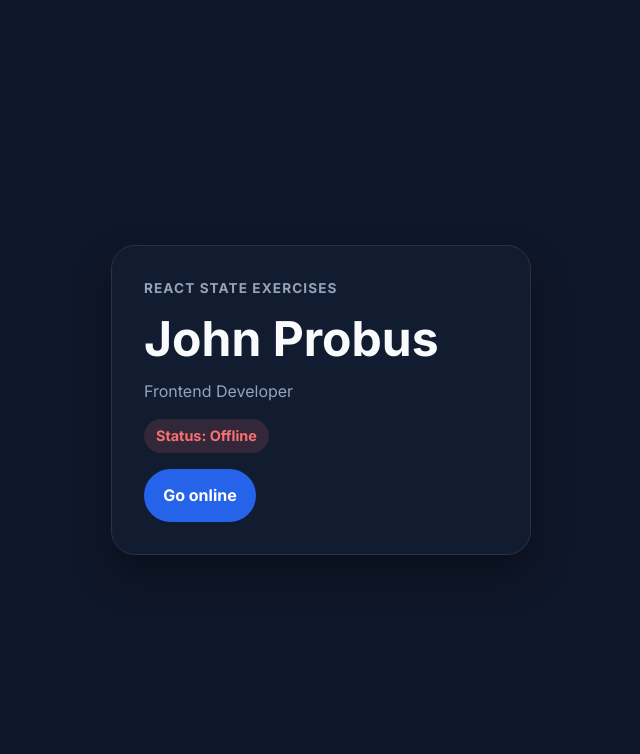
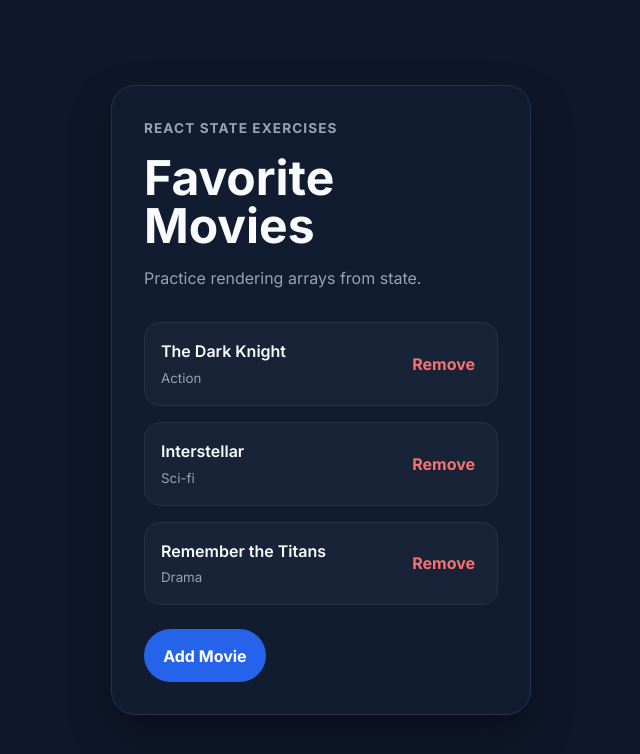
Before and after one commit to jprobussr/react-practice-lab, a React (Vite) app in the folder react-state-exercises/state-exercises-react/: page / in a window 1280 px wide. Shown: the top 754 px of the page, without its empty margins (319-959 px from the left). Built offline with nearby package versions, Linux system fonts and the light colour scheme.

Commit message:
feat: build favorite movies array state exercise

```diff
--- a/react-state-exercises/state-exercises-react/src/App.jsx
+++ b/react-state-exercises/state-exercises-react/src/App.jsx
@@ -1,37 +1,72 @@
-import React, { useState } from 'react';
+import { useState } from 'react';
 
 const App = () => {
-  const [user, setUser] = useState({
-    name: 'John Probus',
-    role: 'Frontend Developer',
-    isOnline: false,
-  });
+  const [movies, setMovies] = useState([
+    { id: 1, title: 'The Dark Knight', genre: 'Action' },
+    { id: 2, title: 'Interstellar', genre: 'Sci-fi' },
+    { id: 3, title: 'Remember the Titans', genre: 'Drama' },
+  ]);
 
-  const handleToggleStatus = () => {
-    setUser((prevUser) => {
-      return {
-        ...prevUser,
-        isOnline: !prevUser.isOnline,
-      };
+  const movieOptions = [
+    { title: 'Inception', genre: 'Sci-Fi' },
+    { title: 'Top Gun Maverick', genre: 'Action' },
+    { title: 'Whiplash', genre: 'Drama' },
+    { title: 'The Matrix', genre: 'Sci-Fi' },
+    { title: 'Creed', genre: 'Sports' },
+  ];
+
+  const handleAddMovie = () => {
+    const randomMovie =
+      movieOptions[Math.floor(Math.random() * movieOptions.length)];
+
+    const newMovie = {
+      id: crypto.randomUUID(),
+      title: randomMovie.title,
+      genre: randomMovie.genre,
+    };
+    setMovies((prevMovies) => {
+      return [...prevMovies, newMovie];
+    });
+  };
+
+  const handleRemoveMovie = (id) => {
+    setMovies((prevMovies) => {
+      return prevMovies.filter((movie) => {
+        return movie.id !== id;
+      });
     });
   };
 
   return (
     <main className="page">
-      <section className={`status-card ${user.isOnline ? 'online' : ''}`}
-      >
+      <section className="status-card">
         <p className="eyebrow">React State Exercises</p>
-        <h1>{user.name}</h1>
-        <p className="role">{user.role}</p>
+        <h1>Favorite Movies</h1>
+        <p className="role">Practice rendering arrays from state.</p>
 
-        <div className="card-actions">
-          <p className={`status-badge ${user.isOnline ? 'online' : 'offline'}`}>
-            Status: {user.isOnline ? 'Online' : 'Offline'}
-          </p>
-          <button onClick={handleToggleStatus} className="toggle-button">
-            {user.isOnline ? 'Go offline' : 'Go online'}
-          </button>
-        </div>
+        <ul className="movie-list">
+          {movies.map((movie) => {
+            return (
+              <li key={movie.id} className="movie-item">
+                <div>
+                  <span>{movie.title}</span>
+                  <small>{movie.genre}</small>
+                </div>
+
+                <button
+                  className="delete-button"
+                  onClick={() => handleRemoveMovie(movie.id)}
+                >
+                  Remove
+                </button>
+              </li>
+            );
+          })}
+        </ul>
+
+        <button className="toggle-button" onClick={handleAddMovie}>
+          Add Movie
+        </button>
       </section>
     </main>
   );
--- a/react-state-exercises/state-exercises-react/src/index.css
+++ b/react-state-exercises/state-exercises-react/src/index.css
@@ -71,8 +71,6 @@ select {
   line-height: 1;
 }
 
-
-
 .role {
   margin: 0 0 1rem;
   color: var(--muted);
@@ -82,6 +80,38 @@ select {
   margin: 0 0 2rem;
   color: var(--text);
   font-weight: 600;
+}
+
+.movie-list {
+  display: grid;
+  gap: 1rem;
+  margin: 2rem 0 0;
+  padding: 0;
+  list-style: none;
+}
+
+.movie-item {
+  display: flex;
+  align-items: center;
+  justify-content: space-between;
+  padding: 1rem;
+  border: 1px solid var(--border);
+  border-radius: 1rem;
+  background: rgba(255, 255, 255, 0.03);
+}
+
+.movie-item div {
+  display: flex;
+  flex-direction: column;
+  gap: 0.35rem;
+}
+
+.movie-item span {
+  font-weight: 600;
+}
+
+.movie-item small {
+  color: var(--muted);
 }
 
 .toggle-button {
@@ -99,35 +129,14 @@ select {
   background: var(--button-hover);
 }
 
-.status-card.online {
-  border-color: var(--border-active);
-  background: var(--surface-active);
+.movie-list + .toggle-button {
+  margin-top: 1.5rem;
 }
 
-.card-actions {
-  display: flex;
-  flex-direction: column;
-  align-items: flex-start;
-  gap: 1rem;
+.delete-button {
+  border: none;
+  background: transparent;
+  color: var(--danger);
+  font-weight: 700;
+  cursor: pointer;
 }
-
-.status-badge {
-  margin: 0;
-  display: inline-flex;
-  align-items: center;
-  width: fit-content;
-  padding: 0.4rem 0.75rem;
-  border-radius: 999px;
-  font-size: 0.9rem;
-  font-weight: 700;
-}
-
-.status-badge.online {
-  background: rgba(74, 222, 128, 0.14);
-  color: var(--success);
-}
-
-.status-badge.offline {
-  background: rgba(248, 113, 113, 0.14);
-  color: var(--danger);
-}
```
